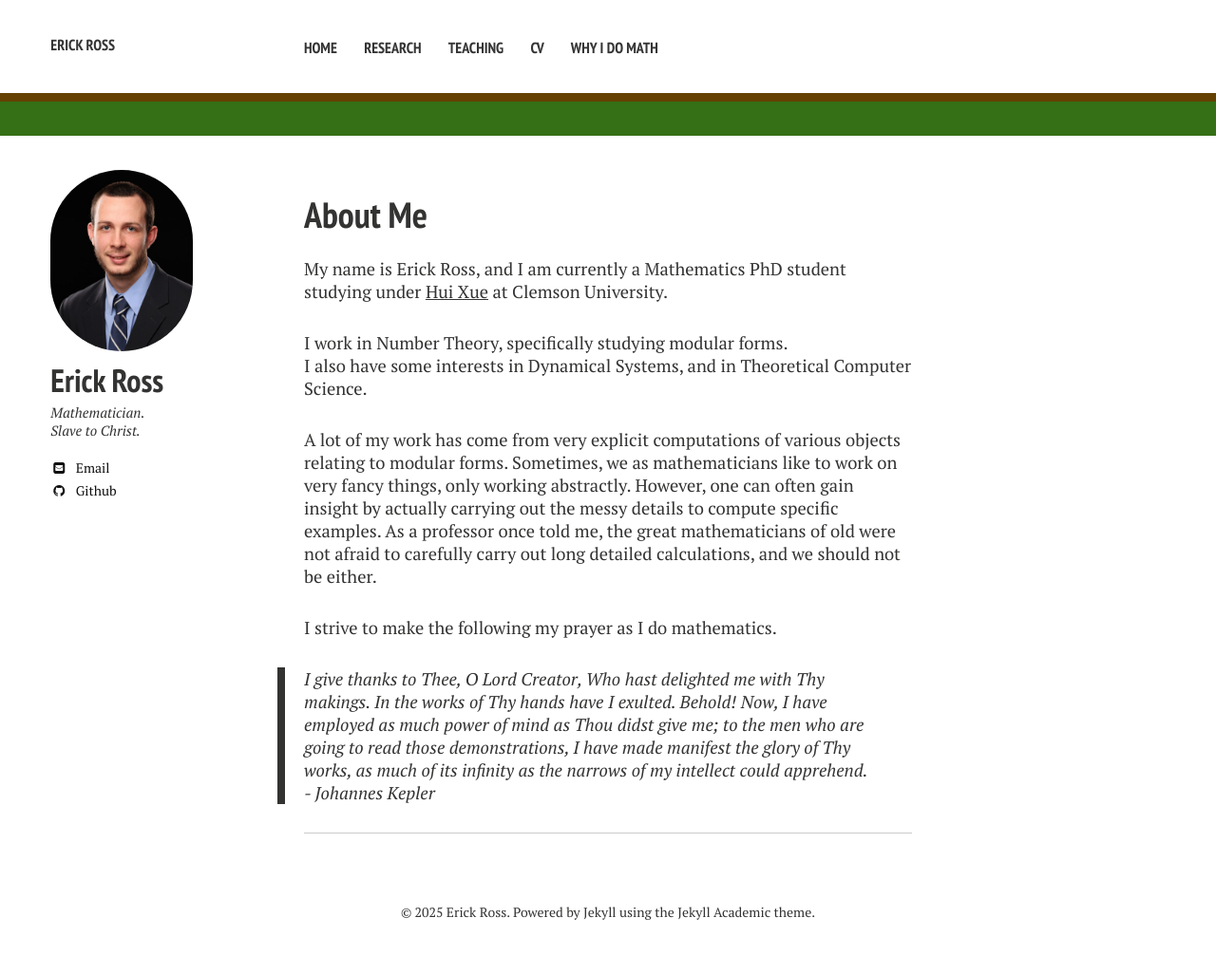
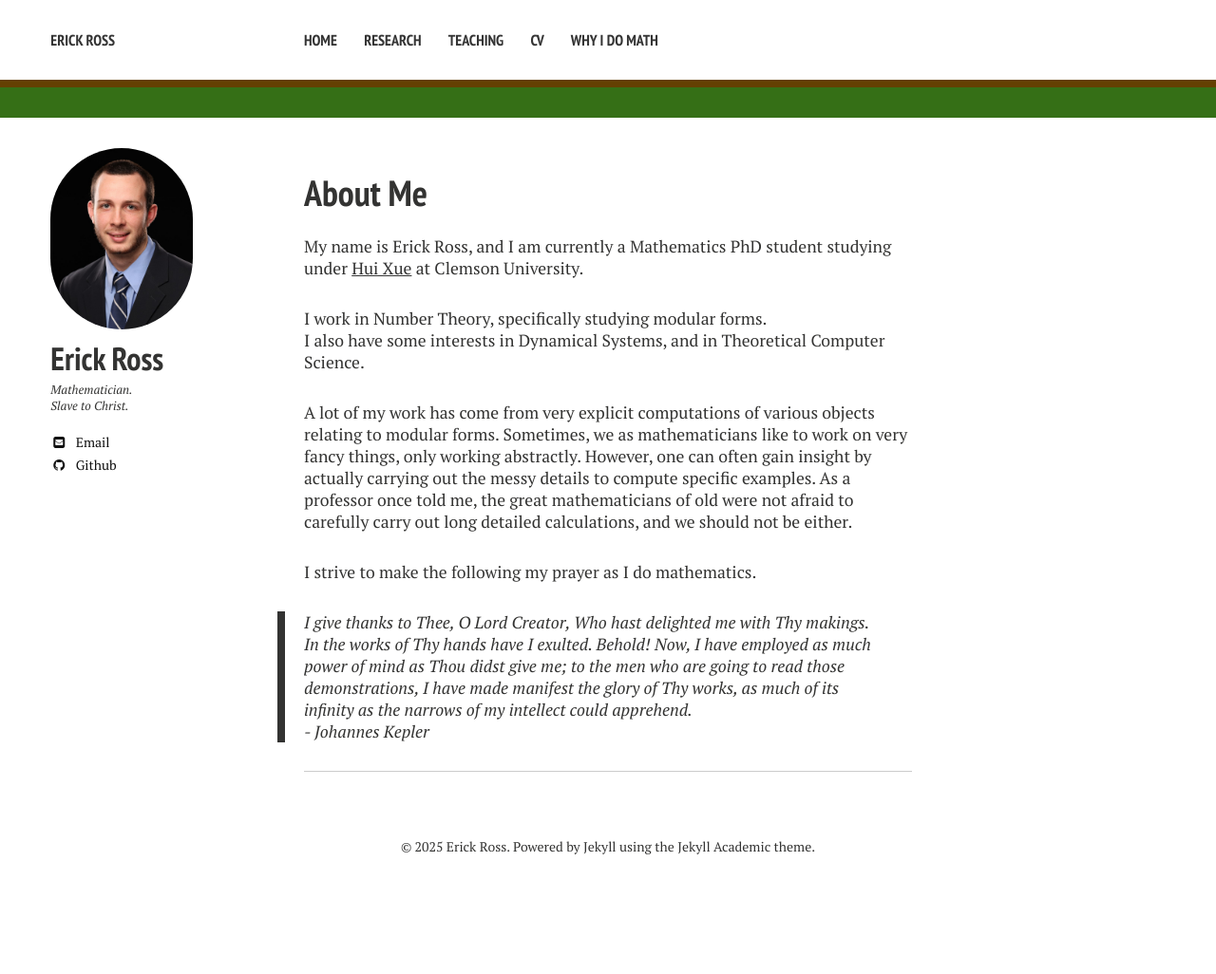
Before and after one commit to erick-ross/erick-ross.github.io, a Jekyll site: the page built from index.md, in a window 1280 px wide. Shown: the whole page at 95% size. Built offline with Jekyll 4.4.1, drawn with Linux system fonts in a browser that asks for light colours; nearby versions of some CDN libraries; after the commit the page ends 950 px from its top, so only the background shows below that.

Commit message:
some setup

```diff
--- a/_sass/page.scss
+++ b/_sass/page.scss
@@ -3,7 +3,7 @@
    ========================================================================== */
 
 body {
-	font-size: 115%;
+	// font-size: 115%;
 	background-color: $bodycolor;
 	font-family: $base-font;
 	color: $text-color;
@@ -235,6 +235,7 @@ $button-size: 1.5rem;
 	}
 	.post,
 	.page {
+		font-size: 110%;
 		@include container;
 		@include grid(12,10);
 		@include prefix(12,1);
```
